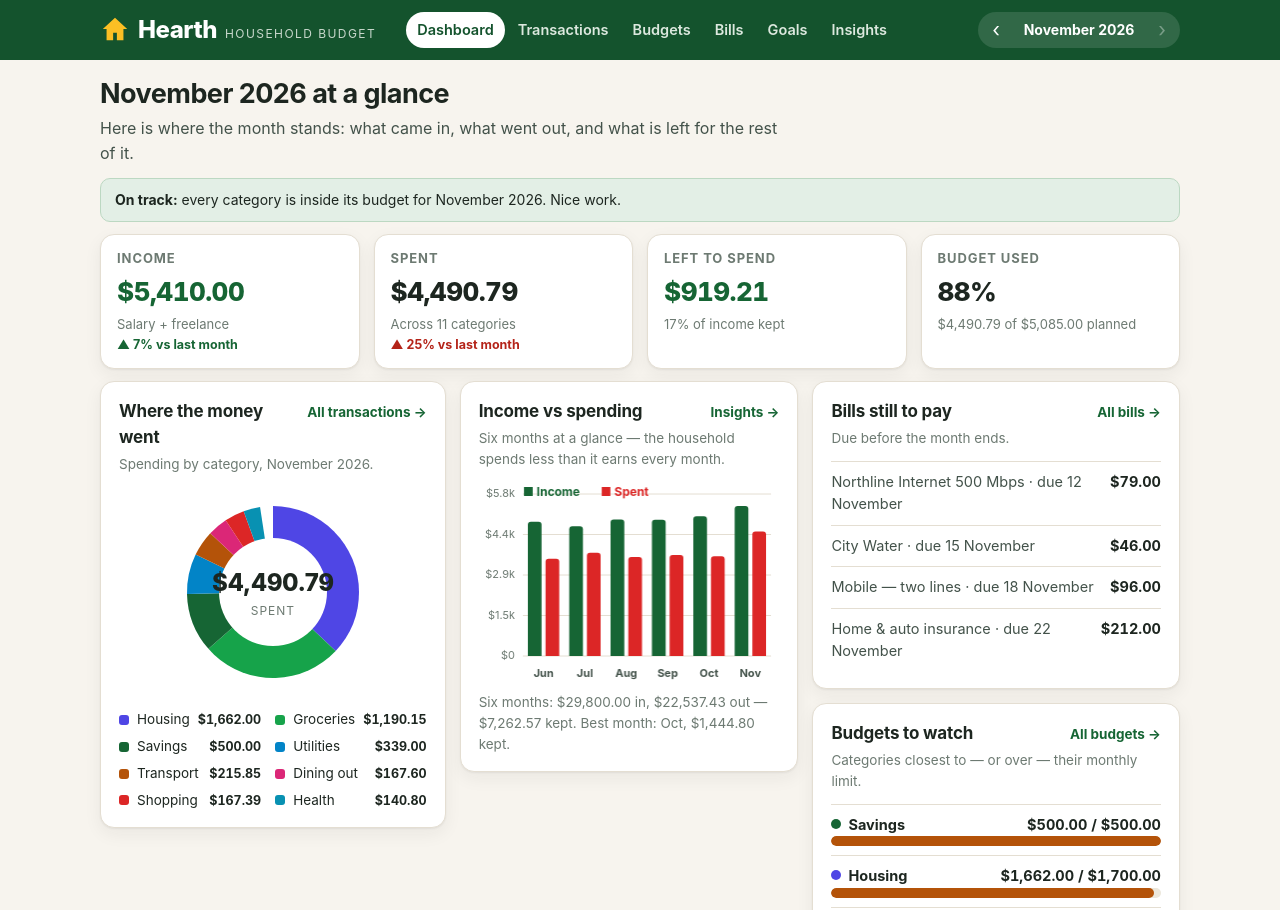
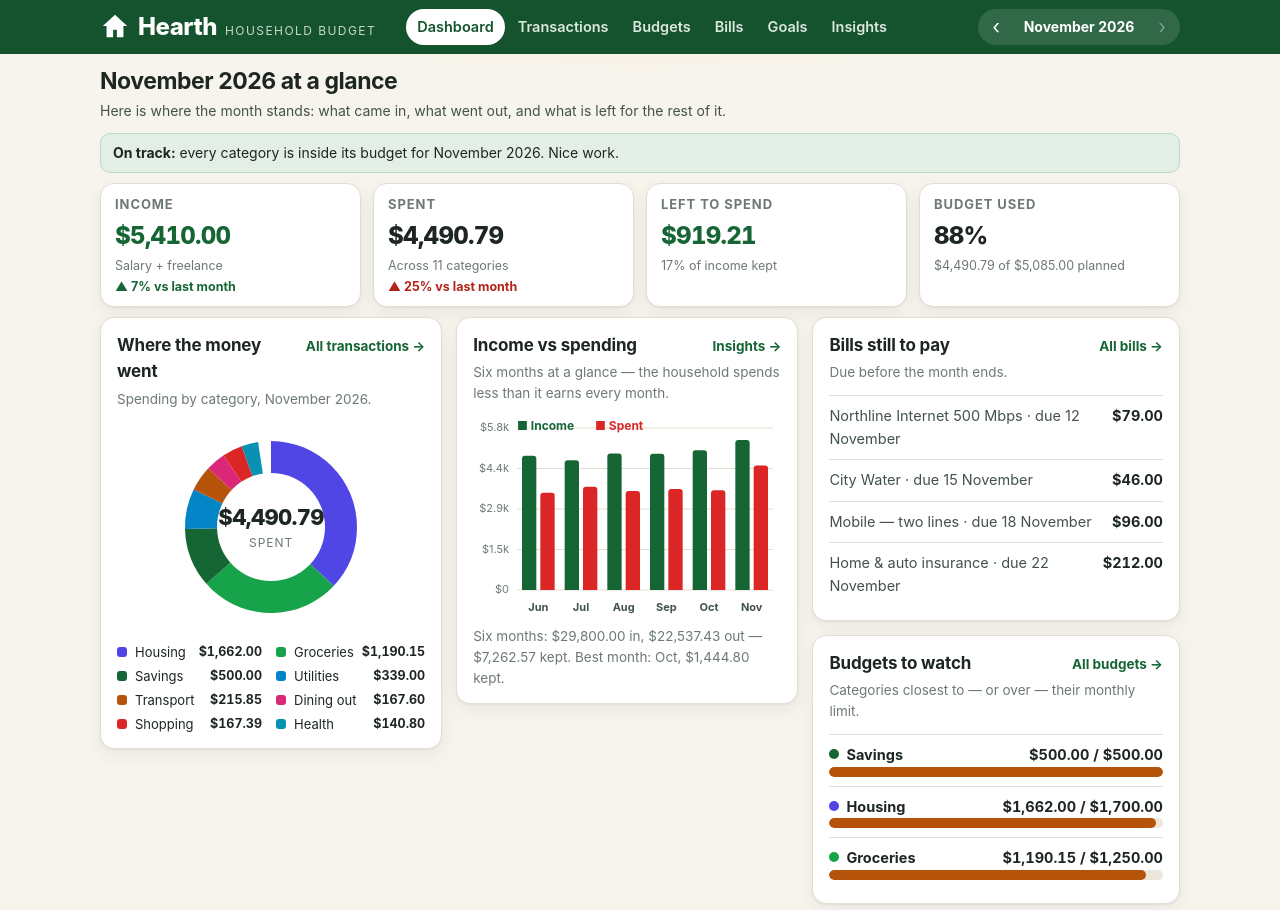
Before and after one commit to sura19/hearth-budget-site, a plain HTML site: page app/index.html in a window 1280 px wide. Shown: the top 910 px of the page. Drawn offline with Linux system fonts and the light colour scheme.

Commit message:
v3: update app/css/style.css

```diff
--- a/app/css/style.css
+++ b/app/css/style.css
@@ -26,7 +26,7 @@
 
 body {
   margin: 0;
-  background: var(--bg);
+  background: radial-gradient(1200px 300px at 50% -120px, #fbeed3 0%, rgba(251, 238, 211, 0) 70%), var(--bg);
   color: var(--ink);
   font-family: var(--font);
   font-size: 16px;
@@ -42,9 +42,10 @@ input, select { font-family: inherit; font-size: 15px; }
 
 /* Header */
 .topbar { background: var(--green-deep); color: #fff; position: sticky; top: 0; z-index: 20; }
-.topbar-inner { display: flex; align-items: center; gap: 22px; min-height: 60px; flex-wrap: wrap; padding-top: 6px; padding-bottom: 6px; }
+.ember { height: 3px; background: linear-gradient(90deg, #f59e0b, #dc2626 50%, #f59e0b); }
+.topbar-inner { display: flex; align-items: center; gap: 22px; min-height: 54px; flex-wrap: wrap; padding-top: 4px; padding-bottom: 4px; }
 .brand { display: flex; align-items: baseline; gap: 8px; color: #fff; text-decoration: none; }
-.brand-mark { color: #fbbf24; align-self: center; display: inline-flex; }
+.brand-mark { color: #fff; align-self: center; display: inline-flex; }
 .brand-name { font-size: 24px; font-weight: 800; letter-spacing: -0.02em; }
 .brand-tag { font-size: 12px; color: #c8d8cc; text-transform: uppercase; letter-spacing: 0.12em; }
 .mainnav { display: flex; gap: 2px; flex-wrap: wrap; margin-left: 8px; }
@@ -64,10 +65,11 @@ input, select { font-family: inherit; font-size: 15px; }
 #month-label { font-size: 14px; font-weight: 700; min-width: 128px; text-align: center; }
 
 /* Layout */
-main.wrap { padding-top: 16px; padding-bottom: 28px; }
+main.wrap { padding-top: 12px; padding-bottom: 16px; }
 .page-head { margin: 2px 0 12px; }
-.page-head h1 { font-size: 27px; line-height: 1.2; letter-spacing: -0.02em; margin: 0 0 6px; }
-.page-head p { margin: 0; color: var(--ink-soft); max-width: 68ch; }
+.page-head h1 { font-size: 23px; line-height: 1.2; letter-spacing: -0.02em; margin: 0 0 4px; }
+.page-head p { margin: 0; color: var(--ink-soft); max-width: 110ch; font-size: 14px; }
+.page-head h1 .pill { vertical-align: 4px; margin-left: 8px; }
 .grid { display: grid; gap: 14px; }
 .grid-start { align-items: start; }
 .grid-2 { grid-template-columns: 1fr 1fr; }
@@ -75,7 +77,7 @@ main.wrap { padding-top: 16px; padding-bottom: 28px; }
 .grid-main { grid-template-columns: 1.9fr 1fr; align-items: start; }
 .card {
   background: var(--surface); border: 1px solid var(--line); border-radius: var(--radius);
-  box-shadow: var(--shadow); padding: 16px 18px;
+  box-shadow: var(--shadow); padding: 14px 16px;
 }
 .card h2 { font-size: 17px; margin: 0 0 4px; letter-spacing: -0.01em; }
 .card h3 { font-size: 15px; margin: 0 0 8px; }
@@ -85,11 +87,11 @@ main.wrap { padding-top: 16px; padding-bottom: 28px; }
 .stack { display: grid; gap: 14px; }
 
 /* Stat cards */
-.stats { display: grid; grid-template-columns: repeat(4, 1fr); gap: 14px; margin-bottom: 12px; }
-.stat { background: var(--surface); border: 1px solid var(--line); border-radius: var(--radius); box-shadow: var(--shadow); padding: 13px 16px; }
+.stats { display: grid; grid-template-columns: repeat(4, 1fr); gap: 12px; margin-bottom: 10px; }
+.stat { background: var(--surface); border: 1px solid var(--line); border-radius: var(--radius); box-shadow: var(--shadow); padding: 10px 14px; }
 .stat .label { font-size: 13px; font-weight: 700; color: var(--muted); text-transform: uppercase; letter-spacing: 0.07em; }
-.stat .value { font-size: 26px; font-weight: 800; letter-spacing: -0.02em; margin-top: 4px; }
-.stat .note { font-size: 13px; color: var(--muted); margin-top: 2px; }
+.stat .value { font-size: 24px; font-weight: 800; letter-spacing: -0.03em; margin-top: 3px; font-variant-numeric: tabular-nums; }
+.stat .note { font-size: 12.5px; color: var(--muted); margin-top: 2px; }
 .stat .delta { font-size: 12.5px; font-weight: 700; margin-top: 1px; }
 .stat .delta.up { color: var(--green); }
 .stat .delta.down { color: var(--red); }
@@ -156,6 +158,8 @@ form label input:focus, form label select:focus { outline: 2px solid var(--green
 
 /* Lists */
 .kv { display: flex; justify-content: space-between; gap: 12px; padding: 9px 0; border-top: 1px solid var(--line); font-size: 14.5px; }
+.kv-list.two-col { display: grid; grid-template-columns: 1fr 1fr; column-gap: 18px; }
+.kv-list.two-col .kv:nth-child(2) { border-top: 0; }
 .kv:first-of-type { border-top: 0; }
 .kv .k { color: var(--ink-soft); }
 .kv .v { font-weight: 700; text-align: right; }
@@ -178,7 +182,7 @@ form label input:focus, form label select:focus { outline: 2px solid var(--green
 }
 .insight p { margin: 0; font-size: 14.5px; }
 .insight p b { font-weight: 800; }
-.legend { list-style: none; margin: 12px 0 0; padding: 0; display: grid; gap: 6px; font-size: 13.5px; }
+.legend { list-style: none; margin: 10px 0 0; padding: 0; display: grid; gap: 4px; font-size: 13px; }
 .legend.two-col { grid-template-columns: 1fr 1fr; column-gap: 14px; }
 .legend.two-col .amt { font-size: 12.5px; }
 .legend li { display: flex; align-items: center; gap: 8px; }
@@ -190,14 +194,14 @@ form label input:focus, form label select:focus { outline: 2px solid var(--green
   position: absolute; inset: 0; display: flex; flex-direction: column; align-items: center; justify-content: center;
   pointer-events: none; text-align: center;
 }
-.chart-center .big { font-size: 24px; font-weight: 800; letter-spacing: -0.02em; }
+.chart-center .big { font-size: 22px; font-weight: 800; letter-spacing: -0.03em; font-variant-numeric: tabular-nums; }
 .chart-center .small { font-size: 12px; color: var(--muted); text-transform: uppercase; letter-spacing: 0.08em; }
 .empty { color: var(--muted); font-size: 14.5px; padding: 18px 0; text-align: center; }
-.callout { background: var(--amber-soft); border: 1px solid #f3d9ae; border-radius: 10px; padding: 10px 14px; font-size: 14px; margin: 0 0 12px; }
+.callout { background: var(--amber-soft); border: 1px solid #f3d9ae; border-radius: 10px; padding: 8px 12px; font-size: 14px; margin: 0 0 10px; }
 .callout.good { background: var(--green-soft); border-color: #bcd8c2; }
 
 /* Footer */
-.footer { border-top: 1px solid var(--line); background: var(--surface-warm); padding: 26px 0 34px; color: var(--ink-soft); font-size: 14px; }
+.footer { border-top: 1px solid var(--line); background: var(--surface-warm); padding: 18px 0 24px; color: var(--ink-soft); font-size: 14px; }
 .footer-actions { display: flex; gap: 8px; flex-wrap: wrap; align-items: center; }
 .footer-actions button, .import-label {
   border: 1px solid #cfc8b8; background: #fff; color: var(--ink); font-weight: 650;
@@ -225,13 +229,13 @@ form label input:focus, form label select:focus { outline: 2px solid var(--green
 
 /* Responsive */
 @media (max-width: 900px) {
-  .grid-main, .grid-2 { grid-template-columns: 1fr; }
+  .grid-main, .grid-2, .grid-3 { grid-template-columns: 1fr; }
   .stats { grid-template-columns: 1fr 1fr; }
 }
 @media (max-width: 620px) {
   .topbar-inner { gap: 10px; }
-  .mainnav { order: 3; width: 100%; overflow-x: auto; flex-wrap: nowrap; padding-bottom: 4px; }
-  .mainnav a { white-space: nowrap; }
+  .mainnav { order: 3; width: 100%; display: grid; grid-template-columns: repeat(3, 1fr); gap: 4px; overflow-x: visible; flex-wrap: wrap; padding-bottom: 2px; }
+  .mainnav a { white-space: nowrap; text-align: center; padding: 7px 4px; font-size: 13.5px; }
   .month-picker { margin-left: auto; }
   #month-label { min-width: 104px; }
   .stats { grid-template-columns: 1fr 1fr; }
```
